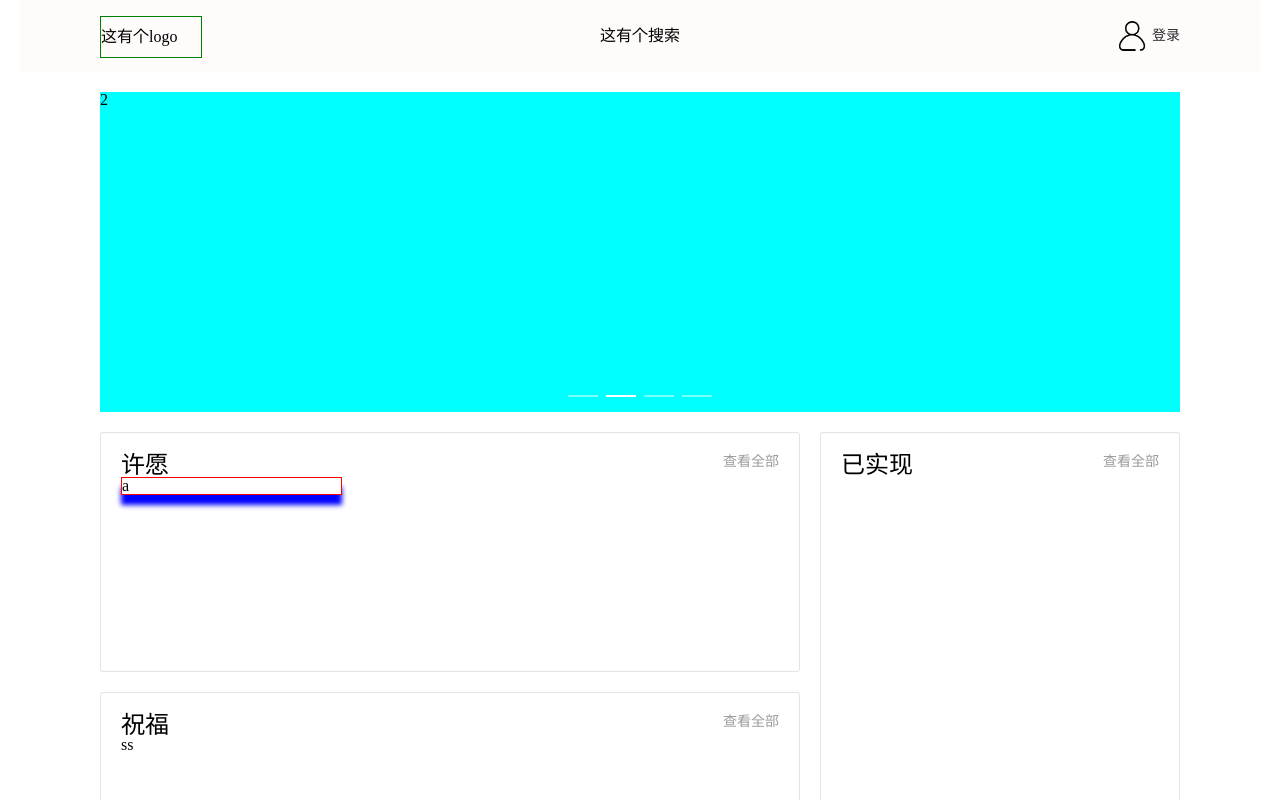
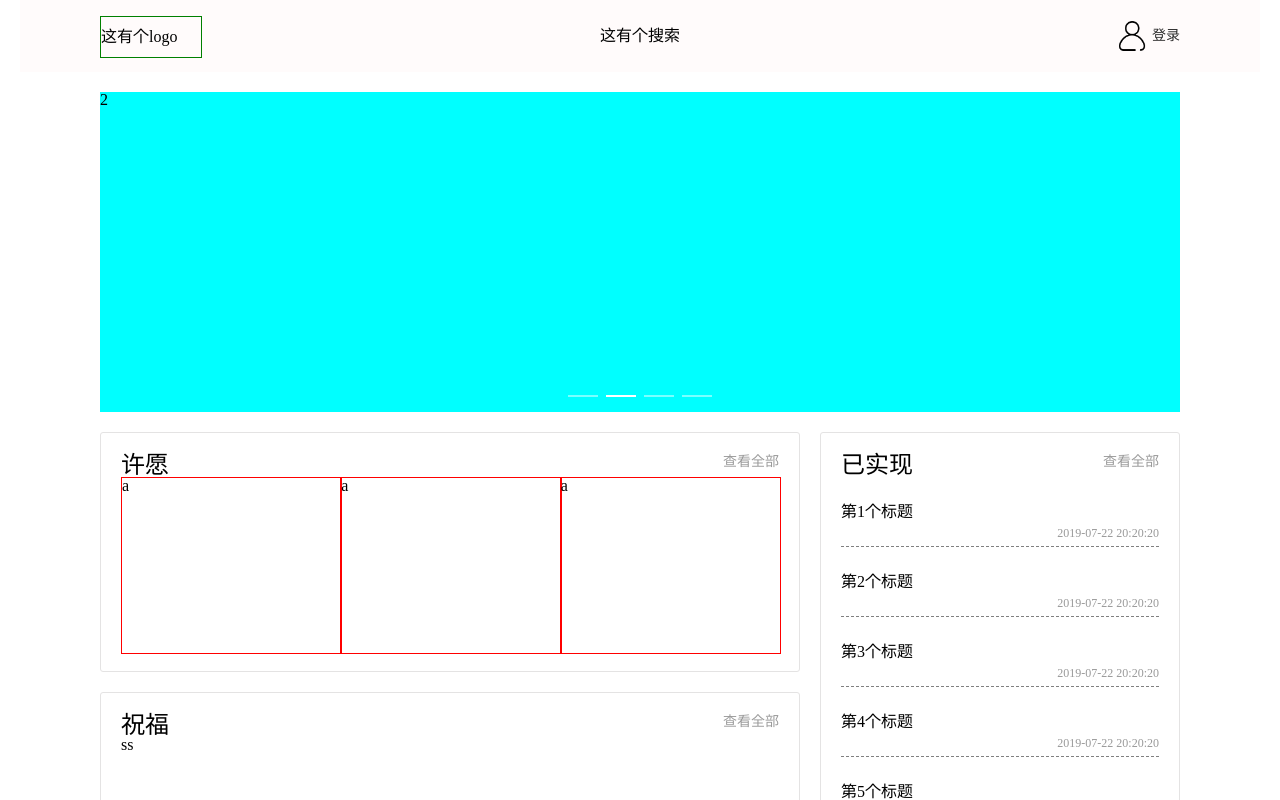
Before and after one commit to rongfeiyue/wish-web, a Vue app: page / in a window 1280 px wide. Shown: the top 800 px of the page. Built offline with nearby package versions, Linux system fonts and the light colour scheme.

Commit message:
little update

```diff
--- a/src/components/public_modules/main_modules/MainRolling.vue
+++ b/src/components/public_modules/main_modules/MainRolling.vue
@@ -2,6 +2,12 @@
   <div class="main-rolling">
     <main-content title="已实现">
       <template slot="content">
+        <div v-for="item in comeTrueList" v-bind:key="item.id" class="come_true_item">
+          <el-row>
+            <el-col><span class="title">{{item.title}}</span></el-col>
+            <el-col><span class="date">{{item.date}}</span></el-col>
+          </el-row>
+        </div>
       </template>
     </main-content>
   </div>
@@ -13,6 +19,31 @@ export default {
   name: 'main-rolling',
   components: {
     MainContent
+  },
+  data () {
+    return {
+      comeTrueList: [{
+        id: 1,
+        title: '第1个标题',
+        date: '2019-07-22 20:20:20'
+      }, {
+        id: 2,
+        title: '第2个标题',
+        date: '2019-07-22 20:20:20'
+      }, {
+        id: 3,
+        title: '第3个标题',
+        date: '2019-07-22 20:20:20'
+      }, {
+        id: 4,
+        title: '第4个标题',
+        date: '2019-07-22 20:20:20'
+      }, {
+        id: 5,
+        title: '第5个标题',
+        date: '2019-07-22 20:20:20'
+      }]
+    }
   }
 }
 </script>
@@ -21,5 +52,25 @@ export default {
   .main-rolling {
     width: 100%;
     height: 500px;
+    .come_true_item {
+      width: 100%;
+      border-bottom: 1px dashed gray;
+      height: 50px;
+      box-sizing: border-box;
+      margin: 20px 0;
+      .title {
+        height: 30px;
+        cursor: pointer;
+        line-height: 30px;
+      }
+      .title:hover {
+        color: #888;
+      }
+      .date {
+        float: right;
+        font-size: 12px;
+        color: #999;
+      }
+    }
   }
 </style>
--- a/src/components/public_modules/main_modules/MainWish.vue
+++ b/src/components/public_modules/main_modules/MainWish.vue
@@ -4,7 +4,13 @@
       <template slot="content">
         <el-row>
           <el-col :span="8">
-            <div style="height: 100%; width: 100%; border: 1px solid red; box-shadow: blue 0 10px 5px;">a</div>
+            <div style="height: 175px; width: 100%; border: 1px solid red;">a</div>
+          </el-col>
+          <el-col :span="8">
+            <div style="height: 175px; width: 100%; border: 1px solid red;">a</div>
+          </el-col>
+          <el-col :span="8">
+            <div style="height: 175px; width: 100%; border: 1px solid red;">a</div>
           </el-col>
         </el-row>
       </template>
```
